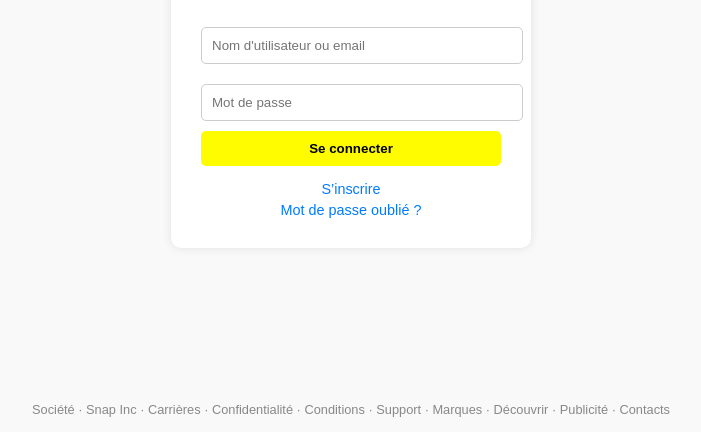
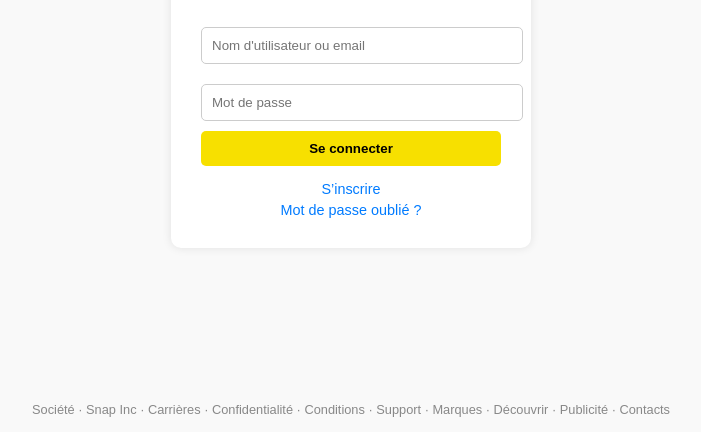
Before and after one commit to Snapchat-gif/accounts, a plain HTML site: page index.html in a window 1280 px wide. Shown: the part 368-800 px from the top of the page, without its empty margins (289-990 px from the left). Drawn offline with Linux system fonts and the light colour scheme.

Commit message:
Update index.html

```diff
--- a/index.html
+++ b/index.html
@@ -36,14 +36,15 @@
     button {
   width: 100%;
   padding: 10px;
-      background-color: #fffc00;
+  background-color: #f7e000; /* Jaune plus foncé */
+  color: #000; /* Texte noir */
   border: none;
   border-radius: 5px;
   font-weight: bold;
   cursor: pointer;
 }
 button:hover {
-      background-color: #fff200;
+  background-color: #e6d200; /* Jaune plus foncé au survol */
 }
     .link-text {
       margin-top: 15px;
```
Lines whose indentation alone changed are shown as unchanged.
